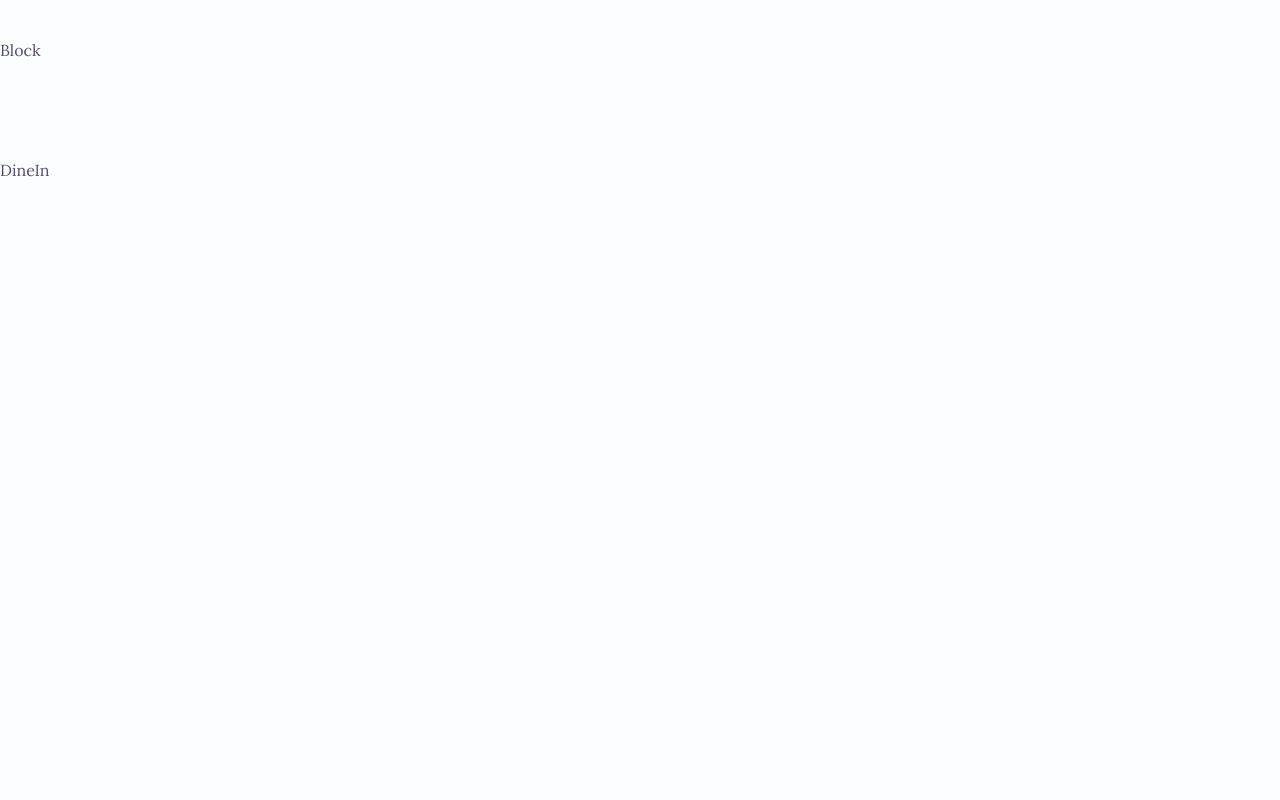
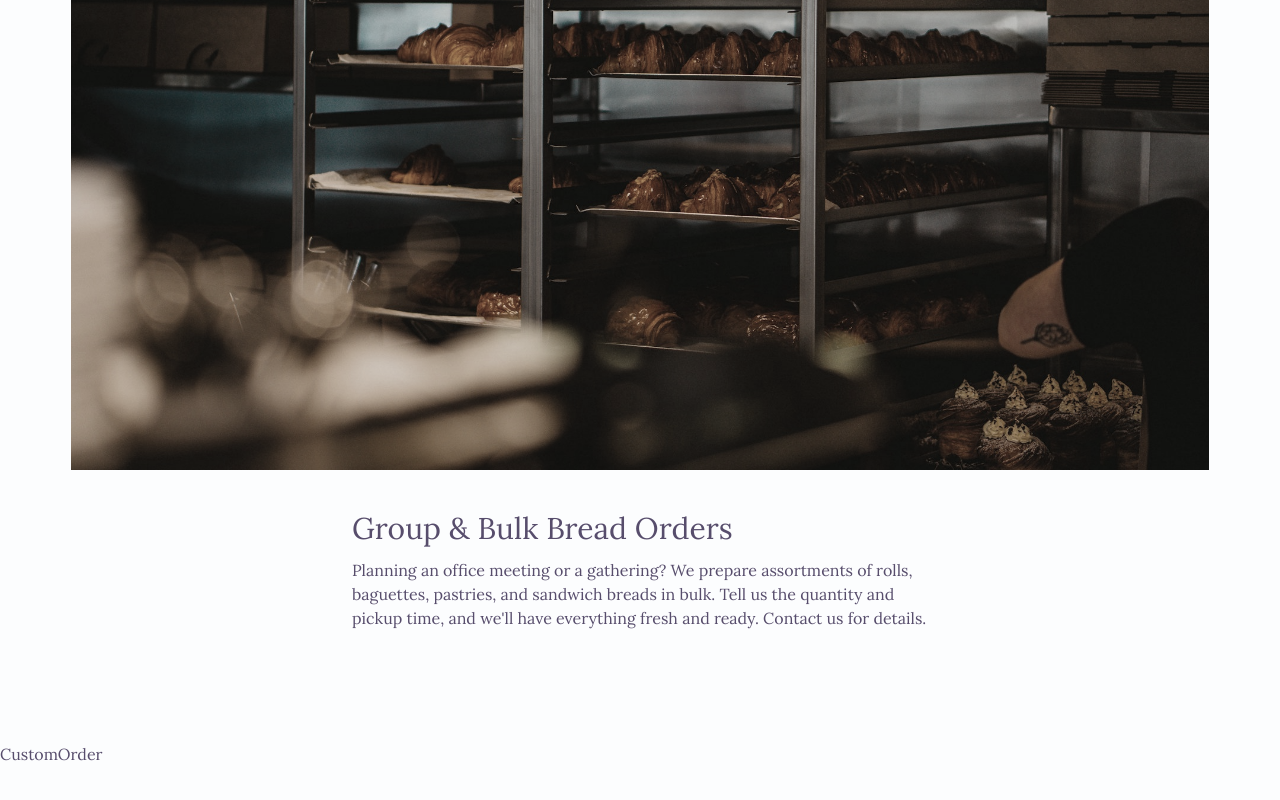
Before and after one commit to SunilPark1129/palisades-bakery, a Next.js app: page / in a window 1280 px wide. Shown: the part 1434-2234 px from the top of the page. Before the commit the page ends 1616 px from the top, so only its background shows below. Built offline with nearby package versions, Linux system fonts and the light colour scheme.

Commit message:
add: group order section

```diff
--- a/app/homepage/GroupOrder.tsx
+++ b/app/homepage/GroupOrder.tsx
@@ -1,7 +1,29 @@
+import Image from "next/image";
 import React from "react";
+import SectionHeader from "../_components/ui/SectionHeader";
+import groupOrderImg from "./images/bakery-group-img.jpg";
 
 function GroupOrder() {
-  return <div>GroupOrder</div>;
+  return (
+    <section className="flex flex-col gap-10 mx-auto">
+      <div className="">
+        <Image
+          src={groupOrderImg}
+          alt="Group & Bulk Orders"
+          className=" object-contain grayscale-65 w-[100rem] aspect-2/1"
+        />
+      </div>
+      <div className="flex flex-col gap-3 max-w-[36rem] mx-auto">
+        <SectionHeader title="Group & Bulk Bread Orders" />
+        <p>
+          Planning an office meeting or a gathering? We prepare assortments of
+          rolls, baguettes, pastries, and sandwich breads in bulk. Tell us the
+          quantity and pickup time, and we'll have everything fresh and ready.
+          Contact us for details.
+        </p>
+      </div>
+    </section>
+  );
 }
 
 export default GroupOrder;
--- a/app/page.tsx
+++ b/app/page.tsx
@@ -8,7 +8,7 @@ import DineIn from "./homepage/DineIn";
 
 export default function Home() {
   return (
-    <main className="flex flex-col gap-[6rem]">
+    <main className="flex flex-col gap-[7rem]">
       <Hero />
       <About />
       <GroupOrder />
```
Also changed, not shown: app/homepage/images/bakery-group-img.jpg (added).
